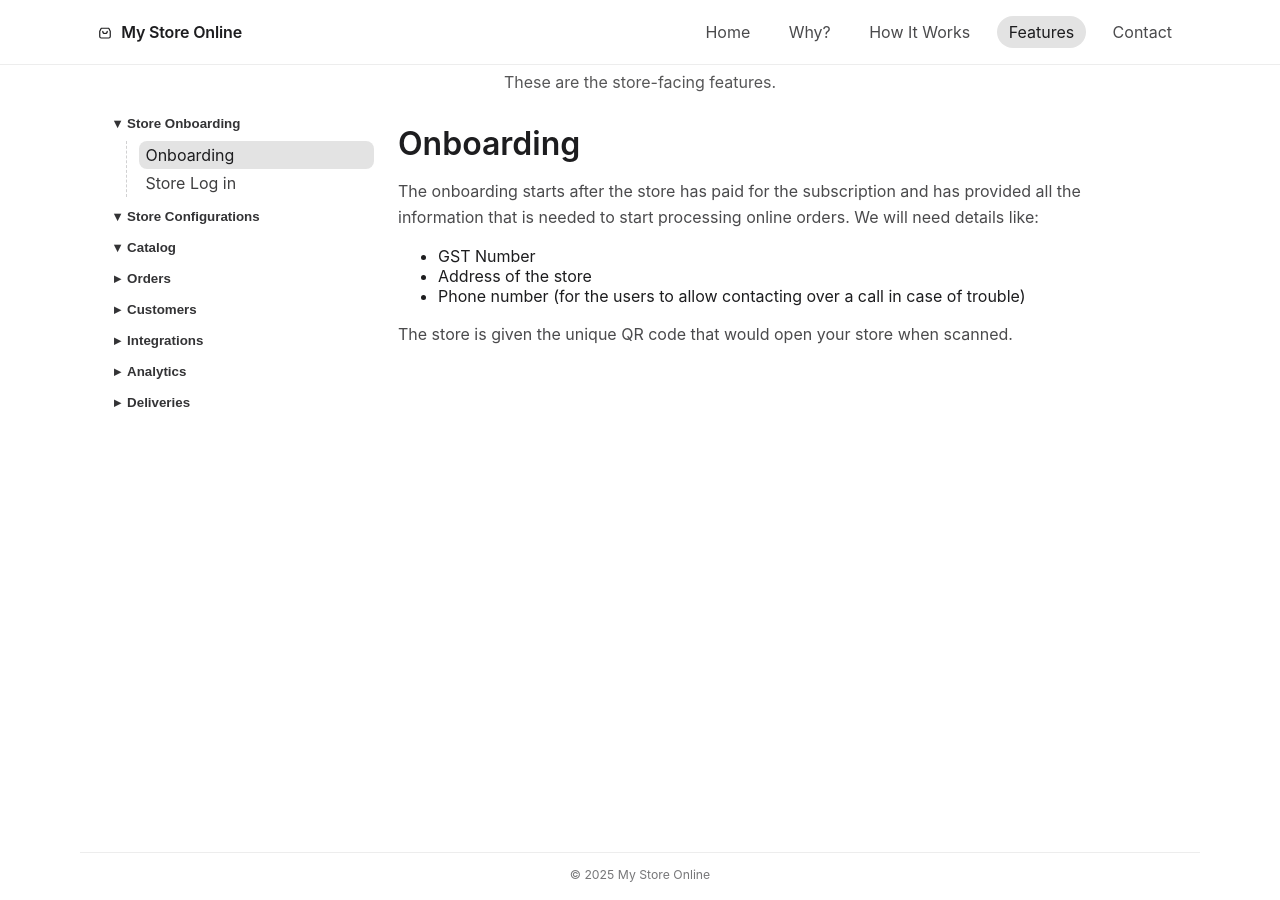
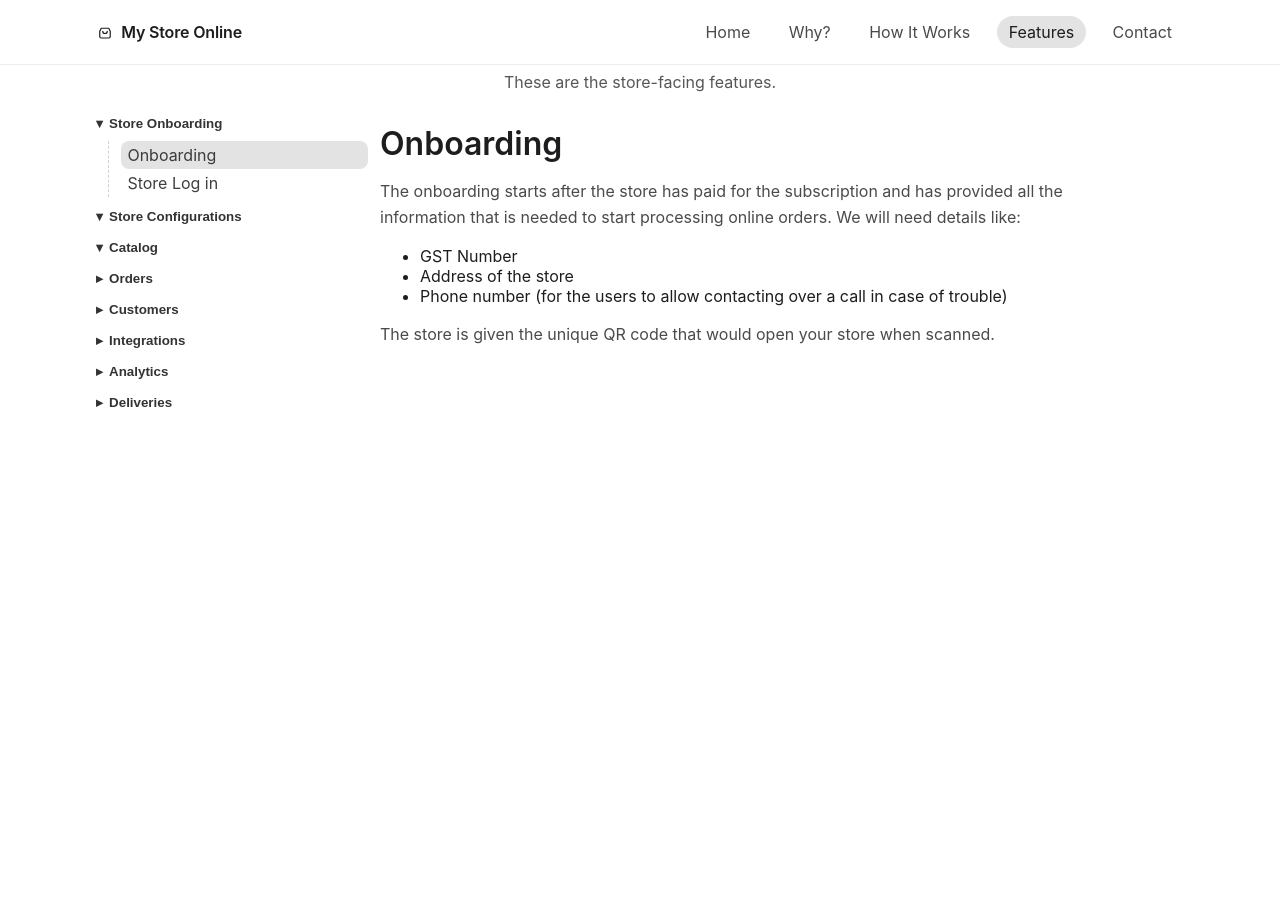
Before and after one commit to mystoreonlinein-blip/mystoreonlinein-blip, a Jekyll site: the page built from features.html, in a window 1280 px wide and 900 px high. Built offline with Jekyll 4.4.1, drawn with Linux system fonts in a browser that asks for light colours.

Commit message:
fix alignment issue on features page

```diff
--- a/assets/css/features.css
+++ b/assets/css/features.css
@@ -8,6 +8,13 @@
 
 *, *::before, *::after { box-sizing: border-box; }
 
+html {
+  overflow-y: scroll;
+  /* Force scrollbar to always show on Windows/Linux */
+  min-height: 100%;
+  height: auto;
+}
+
 body { margin: 0; color: #1d1d1f; }
 
 .visually-hidden { position: absolute !important; width: 1px; height: 1px; padding: 0; margin: -1px; overflow: hidden; clip: rect(0,0,0,0); border: 0; }
@@ -16,20 +23,30 @@ body { margin: 0; color: #1d1d1f; }
 
 .features {
   display: grid;
-  grid-template-columns: 260px 1fr;
+  grid-template-columns: minmax(260px, 260px) minmax(0, 1fr);
   gap: 1rem;
   max-width: 1120px;
   margin: 0 auto;
   padding: 1rem;
   /* Fill viewport minus fixed header, footer, and small lead text above */
-  min-height: calc(100svh - var(--header-h) - var(--footer-h) - var(--features-lead-h));
+  min-height: calc(100svh - var(--header-h) - var(--footer-h) - var(--features-lead-h) + 100px);
+  align-items: start;
+  width: 100%;
 }
 
 /* Sidebar tree */
-.features__sidebar { position: sticky; top: var(--header-h); align-self: start; }
-.tree { user-select: none; }
-.tree__list, .tree__children { list-style: none; padding-left: 0; margin: 0; }
-.tree__list > li { margin-bottom: 0.5rem; }
+.features__sidebar {
+  position: sticky;
+  top: var(--header-h);
+  align-self: start;
+  width: 260px;
+  min-width: 260px;
+  max-width: 260px;
+  flex-shrink: 0;
+}
+.tree { user-select: none; width: 260px; min-width: 260px; max-width: 260px; }
+.tree__list, .tree__children { list-style: none; padding-left: 0; margin: 0; width: 100%; }
+.tree__list > li { margin-bottom: 0.5rem; width: 100%; }
 
 .tree__toggle {
   appearance: none; -webkit-appearance: none; border: 0; background: transparent;
@@ -41,12 +58,38 @@ body { margin: 0; color: #1d1d1f; }
 .tree__children { margin: 0.35rem 0 0 0.75rem; border-left: 1px dashed rgba(29,29,31,0.2); padding-left: 0.75rem; }
 .tree__children.is-collapsed { display: none; }
 
-.tree__link { display: block; padding: 0.25rem 0.4rem; color: rgba(29,29,31,0.85); text-decoration: none; border-radius: 8px; }
-.tree__link:hover { background: rgba(29,29,31,0.08); color: #1d1d1f; }
-.tree__link.is-active { background: rgba(29,29,31,0.12); color: #1d1d1f; }
+.tree__link {
+  display: block;
+  padding: 0.25rem 0.4rem;
+  color: rgba(29,29,31,0.85);
+  text-decoration: none;
+  -webkit-font-smoothing: antialiased;
+  -moz-osx-font-smoothing: grayscale;
+  font-weight: 400;
+  position: relative;
+  white-space: nowrap;
+  isolation: isolate;
+}
+.tree__link::before {
+  content: '';
+  position: absolute;
+  top: 0;
+  left: 0;
+  right: 0;
+  bottom: 0;
+  border-radius: 8px;
+  background: transparent;
+  z-index: -1;
+  pointer-events: none;
+}
+.tree__link:hover::before { background: rgba(29,29,31,0.08); }
+.tree__link.is-active::before { background: rgba(29,29,31,0.12); }
 
 /* Content */
-.features__content { padding: 0.5rem 0.5rem 1.5rem; }
+.features__content {
+  padding: 0.5rem 0.5rem 1.5rem;
+  min-height: calc(100svh - var(--header-h) - var(--footer-h) - var(--features-lead-h) - 2rem);
+}
 .feature-section { max-width: 760px; }
 .feature-section h1 { margin: 0.25rem 0 0.5rem; font-size: clamp(1.6rem, 4.5vw, 2rem); font-weight: 600; }
 .feature-section p { color: rgba(29,29,31,0.8); line-height: 1.6; }
@@ -64,6 +107,6 @@ body { margin: 0; color: #1d1d1f; }
   .tree__toggle { color: #f5f5f7; }
   .tree__children { border-left-color: rgba(245,245,247,0.2); }
   .tree__link { color: rgba(245,245,247,0.85); }
-  .tree__link:hover { background: rgba(245,245,247,0.12); color: #f5f5f7; }
-  .tree__link.is-active { background: rgba(245,245,247,0.16); color: #f5f5f7; }
+  .tree__link:hover::before { background: rgba(245,245,247,0.12); }
+  .tree__link.is-active::before { background: rgba(245,245,247,0.16); }
 }
```
Also changed, not shown: 1 other file.
